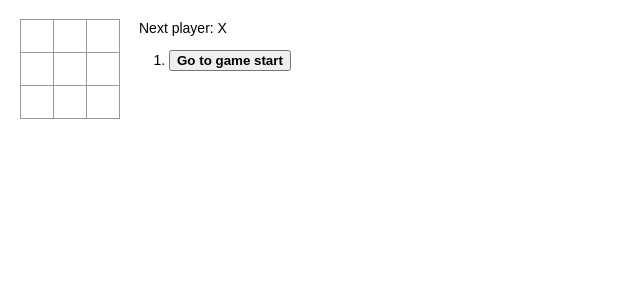
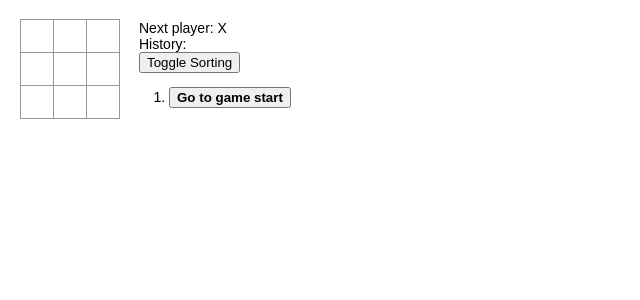
Before and after one commit to sfehlandt/react-tutorial, a React (Create React App) app: page / in a window 1280 px wide. Shown: the top 300 px of the page, without its empty margins (0-640 px from the left). Built offline with nearby package versions, Linux system fonts and the light colour scheme.

Commit message:
4. Add a toggle button that lets you sort the moves in either ascending or descending order.

```diff
--- a/src/index.js
+++ b/src/index.js
@@ -19,6 +19,7 @@ class Board extends React.Component {
   renderSquare(i) {
     return (
       <Square
+        key={i}
         value={this.props.squares[i]}
         onClick={ () => this.props.onClick(i) }
       />
@@ -34,7 +35,10 @@ class Board extends React.Component {
         cols.push(this.renderSquare(i));
         i++;
       }
-      rows.push(<div className="board-row">{cols}</div>);
+      rows.push(
+        <div className="board-row" key={r}>
+          {cols}
+        </div>);
     }
     return (
       <div>
@@ -52,6 +56,7 @@ class Game extends React.Component {
       history: [{
         squares: Array(9).fill(null),
       }],
+      sortIsAscending: true,
       stepNumber: 0,
       xIsNext: true,
     };
@@ -88,12 +93,16 @@ class Game extends React.Component {
     });
   }
 
+  toggleSorting() {
+    this.setState({ sortIsAscending: !this.state.sortIsAscending });
+  }
+
   render() {
     const history = this.state.history;
     const current = history[this.state.stepNumber];
     const winner = calculateWinner(current.squares);
 
-    const moves = history.map( (step, move) => {
+    let moves = history.map( (step, move) => {
       let desc = 'Go to game start';
       if (move) {
         const col = step.coordinates.col;
@@ -110,6 +119,12 @@ class Game extends React.Component {
         </li>
       );
     });
+
+    let movesHtml = <ol>{moves}</ol>;
+    if (!this.state.sortIsAscending) {
+      moves = moves.reverse();
+      movesHtml = <ol reversed>{moves}</ol>;
+    }
 
     let status;
     if (winner) {
@@ -128,7 +143,11 @@ class Game extends React.Component {
         </div>
         <div className="game-info">
           <div>{status}</div>
-          <ol>{moves}</ol>
+          <div> History: </div>
+          <button onClick={ () => this.toggleSorting() }>
+            Toggle Sorting
+          </button>
+          {movesHtml}
         </div>
       </div>
     );
```
